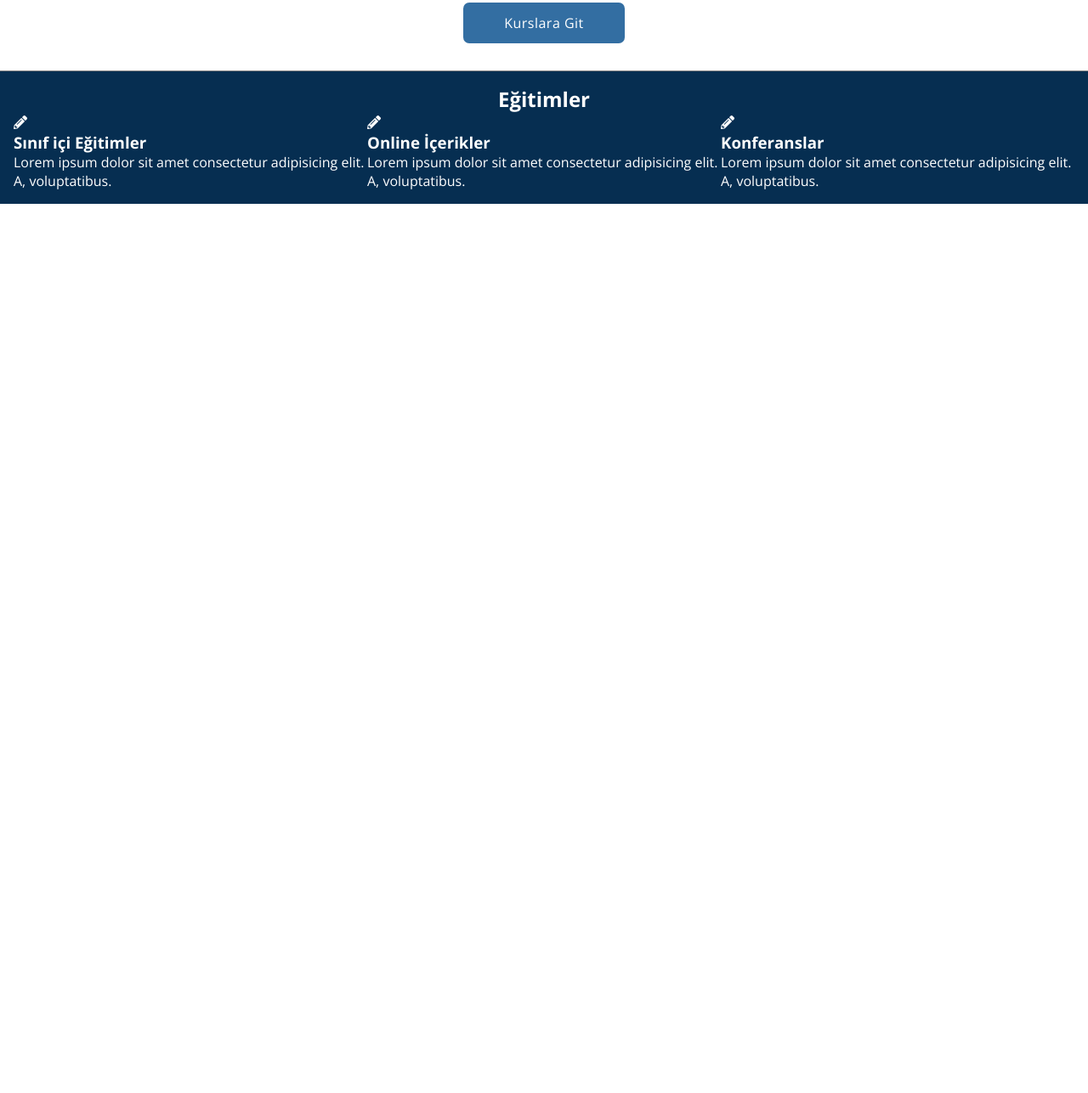
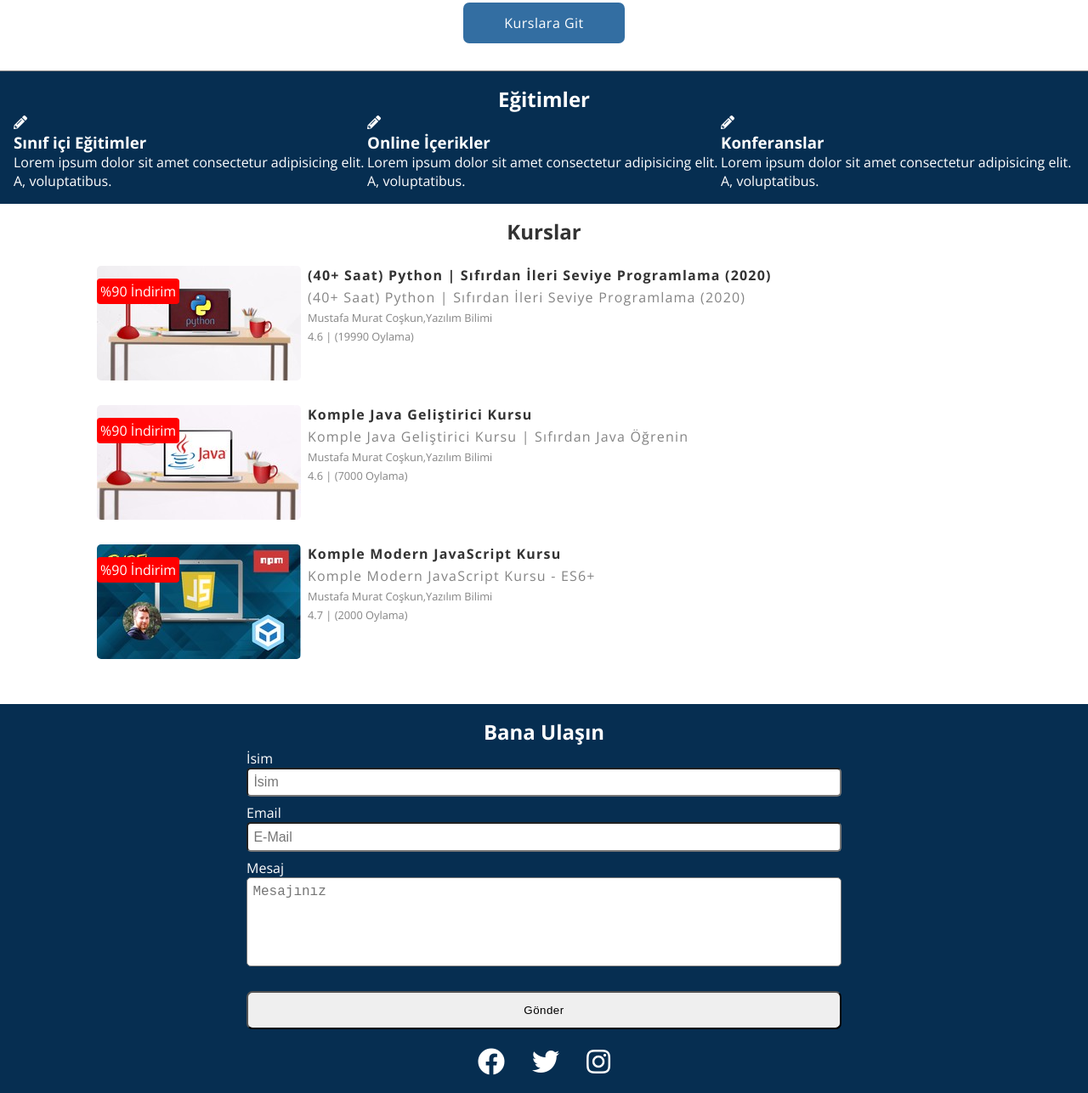
Before and after one commit to oguzhan2027/HTML-CSS, a plain HTML site: page Landing Page/index.html in a window 1280 px wide. Shown: the part 486-1773 px from the top of the page at 85% size. Before the commit the page ends 800 px from the top, so only its background shows below. Drawn offline with nearby package versions, Linux system fonts and the light colour scheme.

Commit message:
final commit

```diff
--- a/Landing Page/css/global.css
+++ b/Landing Page/css/global.css
@@ -52,6 +52,21 @@
     width: 100%;
     text-align: center;
 }
+/* forms */
+
+.form-group{
+    padding: 0.25rem 0;
+}
+.form-group label{
+    display: block;
+}
+.form-control{
+   width: 100%;
+   padding: 0.4rem;
+   font-size:1rem ;
+   resize: none;
+   border-radius: 5px;
+}
 
 /* container */
 .container{
--- a/Landing Page/css/main.css
+++ b/Landing Page/css/main.css
@@ -77,3 +77,88 @@ html{
 #training .items .item:hover{
     color: pink;
 }
+/* couses */
+#courses{
+    color: #333;
+    padding: 1rem;
+}
+.courses{
+    display: flex;
+    flex-direction: column;
+    padding: 1rem;
+}
+.courses .course{
+    display: flex;
+    padding: 0.5rem;
+    margin-bottom: 0.5rem;
+}
+.courses .course .course-image{
+    margin-right: 0.5rem;
+    position: relative;
+
+}
+.courses .course .course-image img{
+    border-radius: 5px;
+
+}
+
+.courses .course .course-image span{
+    background: red;
+    padding: 0.25rem;
+    color:#fff ;
+    border-radius: 4px;
+    position: absolute;
+    top: 15px;
+    left: 0;
+
+}
+.courses .course .course-info .title{
+    letter-spacing: 1.2px;
+    font-weight: 700;
+    margin-bottom: 0.25rem;
+
+}
+.courses .course .course-info .description{
+    letter-spacing: 1.2px;
+    margin-bottom: 0.25rem;
+    opacity: 0.6;
+
+}
+.courses .course .course-info .instructor{
+    font-size:  0.8rem;
+    margin-bottom: 0.25rem;
+    opacity: 0.6;
+
+}
+.courses .course .course-info .rating{
+    font-size:  0.8rem;
+    margin-bottom: 0.25rem;
+    opacity: 0.6;
+
+}
+/* contact */
+#contact{
+    color: #fff;
+    padding: 1rem;
+}
+#contact .contact-form{
+    max-width: 700px;
+    margin-left: auto;
+    margin-right: auto;
+    display: flex;
+    flex-direction: column;
+}
+#contact .contact-form ul{
+    list-style-type: none;
+    display: flex;
+    margin-top: 1rem;
+    align-self: center;
+
+}
+#contact .contact-form ul li a{
+    padding: 1rem;
+    font-size: 2rem;
+}
+#contact .contact-form ul li a:hover{
+    opacity: 0.8;
+}
--- a/Landing Page/css/mobile.css
+++ b/Landing Page/css/mobile.css
@@ -12,3 +12,13 @@
 #training .items .item{
     width: 100%;
 }
+.courses .course{
+    flex-direction: column;
+}
+#contact .contact-form{
+    max-width: 250;
+    margin-left: auto;
+    margin-right: auto;
+    display: flex;
+    flex-direction: column;
+}
--- a/Landing Page/index.html
+++ b/Landing Page/index.html
@@ -67,6 +67,108 @@
             </article>
         </div>
     </section>
+    <section id="courses">
+
+        <h3 class="text-center heading-medium">Kurslar</h3>
+        <div class="container">
+            <div class="courses">
+                <!-- course1 -->
+                <div class="course">
+                    <div class="course-image">
+                        <img src="images/python.jpg" alt="Python">
+                        <span>%90 İndirim</span>
+                    </div>
+
+                    <div class="course-info">
+                        <div class="title">
+                            (40+ Saat) Python | Sıfırdan İleri Seviye Programlama (2020)
+                        </div>
+                        <div class="description">
+                            (40+ Saat) Python | Sıfırdan İleri Seviye Programlama (2020)
+                        </div>
+                        <div class="instructor">Mustafa Murat Coşkun,Yazılım Bilimi</div>
+                        <div class="rating">4.6 | (19990 Oylama)</div>
+                    </div>
+                </div>
+                <!-- corse2 -->
+                <div class="course">
+                    <div class="course-image">
+                      <img src="images/java.jpg" alt="Java" />
+                      <span>%90 İndirim</span>
+                    </div>
+
+                    <div class="course-info">
+                      <div class="title">
+                        Komple Java Geliştirici Kursu
+                      </div>
+                      <div class="description">
+                        Komple Java Geliştirici Kursu | Sıfırdan Java Öğrenin
+                      </div>
+                      <div class="instructor">Mustafa Murat Coşkun,Yazılım Bilimi</div>
+                      <div class="rating">4.6 | (7000 Oylama)</div>
+                    </div>
+                  </div>
+                   <!-- Course 3 -->
+          <div class="course">
+            <div class="course-image">
+              <img src="images/javascript.jpg" alt="JavaScript" />
+              <span>%90 İndirim</span>
+            </div>
+
+            <div class="course-info">
+              <div class="title">
+                Komple Modern JavaScript Kursu
+              </div>
+              <div class="description">
+                Komple Modern JavaScript Kursu - ES6+
+              </div>
+              <div class="instructor">Mustafa Murat Coşkun,Yazılım Bilimi</div>
+              <div class="rating">4.7 | (2000 Oylama)</div>
+            </div>
+          </div>
+            </div>
+        </div>
+
+    </section>
+    <footer id="contact" class="bg-dark-blue">
+        <div class="contact-form">
+            <form >
+                <h4 class="text-center heading-medium">Bana Ulaşın</h4>
+                <div class="form-group">
+                    <label for="name">İsim</label>
+                    <input type="text"
+                     class="form-control"
+                     name="name"
+                     id="name"
+                      placeholder="İsim">
+                </div>
+                <div class="form-group">
+                    <label for="email">Email</label>
+                    <input type="text"
+                     class="form-control"
+                     name="email"
+                     id="email"
+                      placeholder="E-Mail">
+                </div>
+                <div class="form-group">
+                    <label for="message">Mesaj</label>
+                    <textarea name="message"
+                    id="message"
+                    class="form-control"
+                    rows="5"
+                    placeholder="Mesajınız"
+                       ></textarea>
+                </div>
+                <button type="submit" class="btn btn-block">Gönder</button>
+
+            </form>
+            <ul>
+                <li><a href="#"><i class="fab fa-facebook"></i></a></li>
+                <li><a href="#"><i class="fab fa-twitter"></i></a></li>
+                <li><a href="#"><i class="fab fa-instagram"></i></a></li>
+            </ul>
+        </div>
+    </footer>
 </body>
 
 </html>
```
